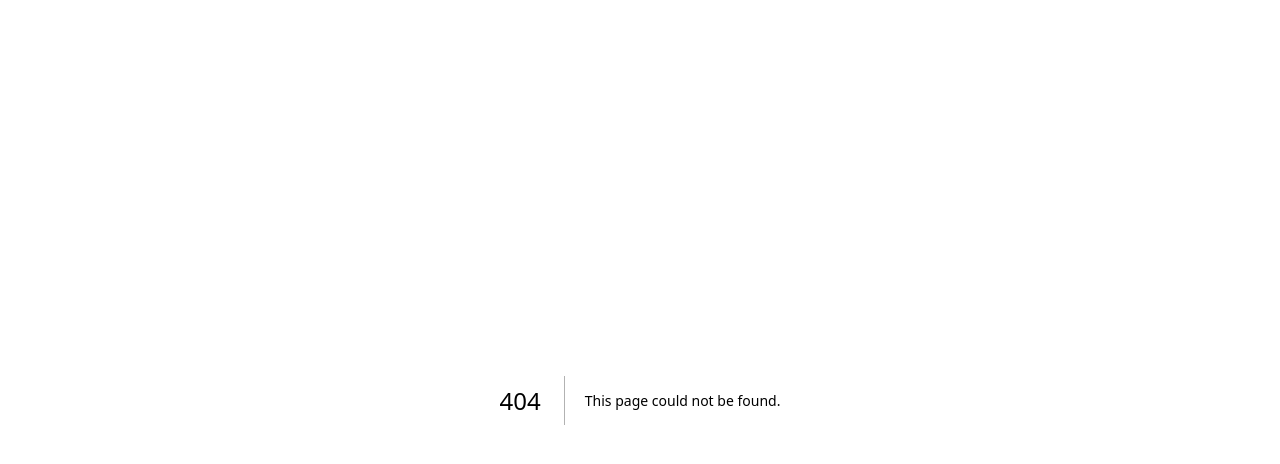
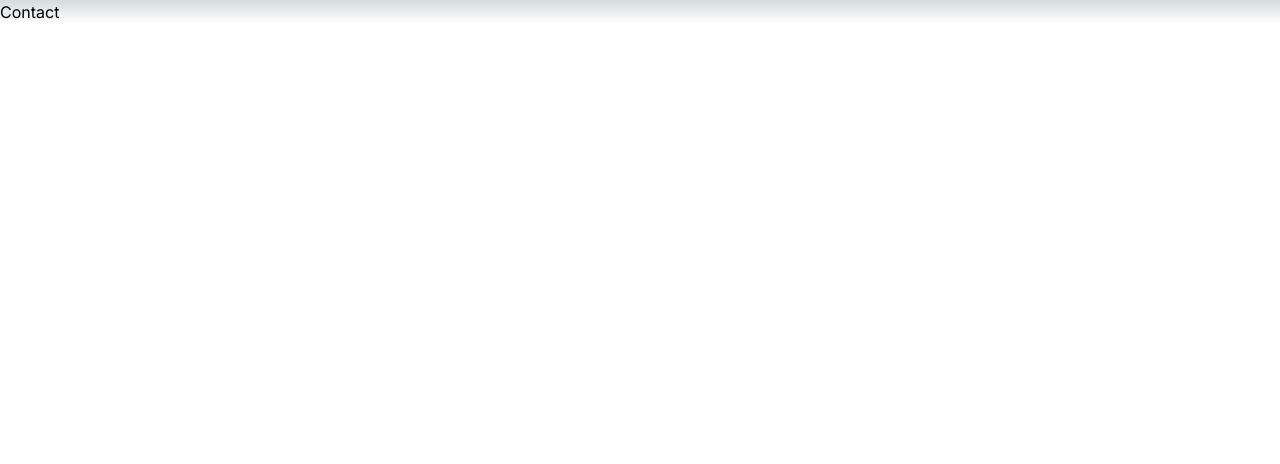
Before and after one commit to FilipaMerino/elizabethnardella, a Next.js app: page /contact in a window 1280 px wide. Before the commit this address had no page. Shown: the top 464 px of the page. Built offline with nearby package versions, Linux system fonts and the light colour scheme.

Commit message:
Routing to "contact" page defined

```diff
--- /dev/null
+++ b/app/contact/page.tsx
@@ -0,0 +1,9 @@
+const Contact = () => {
+    return (
+        <div>
+            <h2>Contact</h2>
+        </div>
+    )
+}
+
+export default Contact;
```
